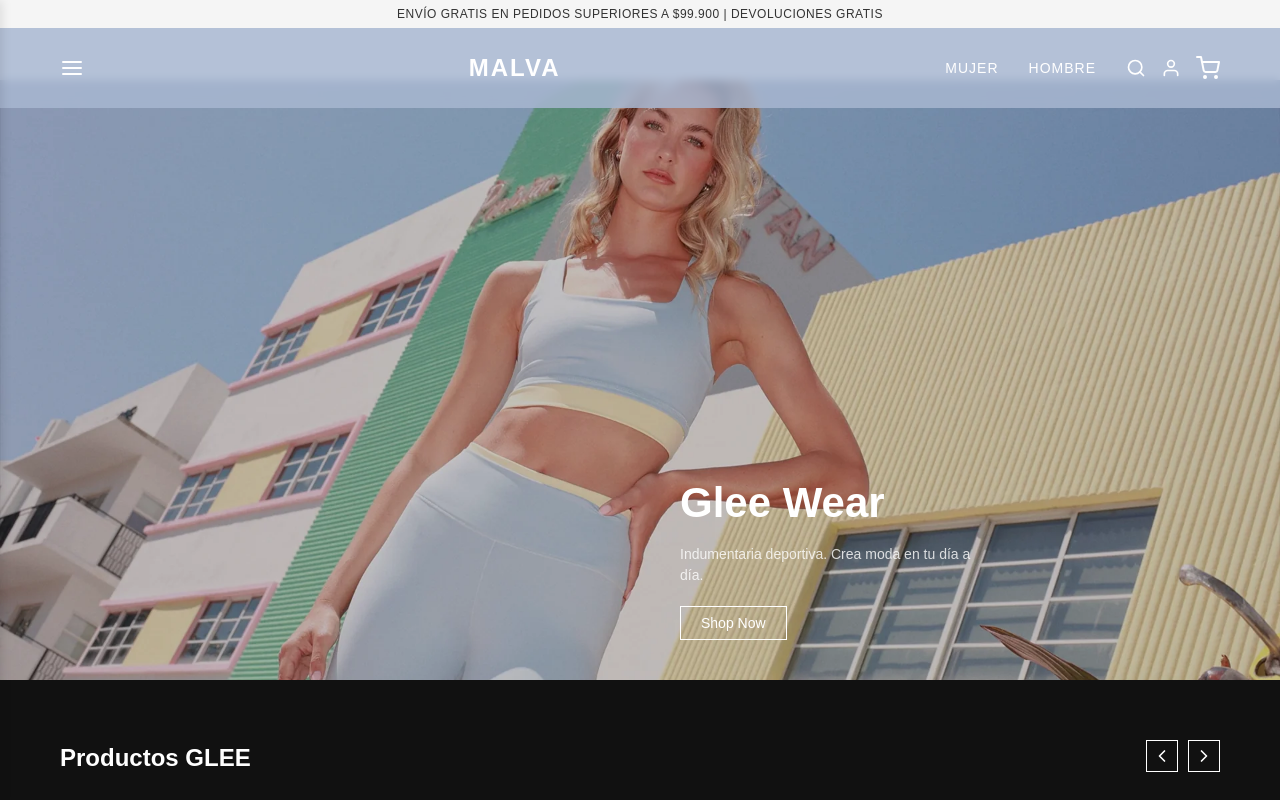
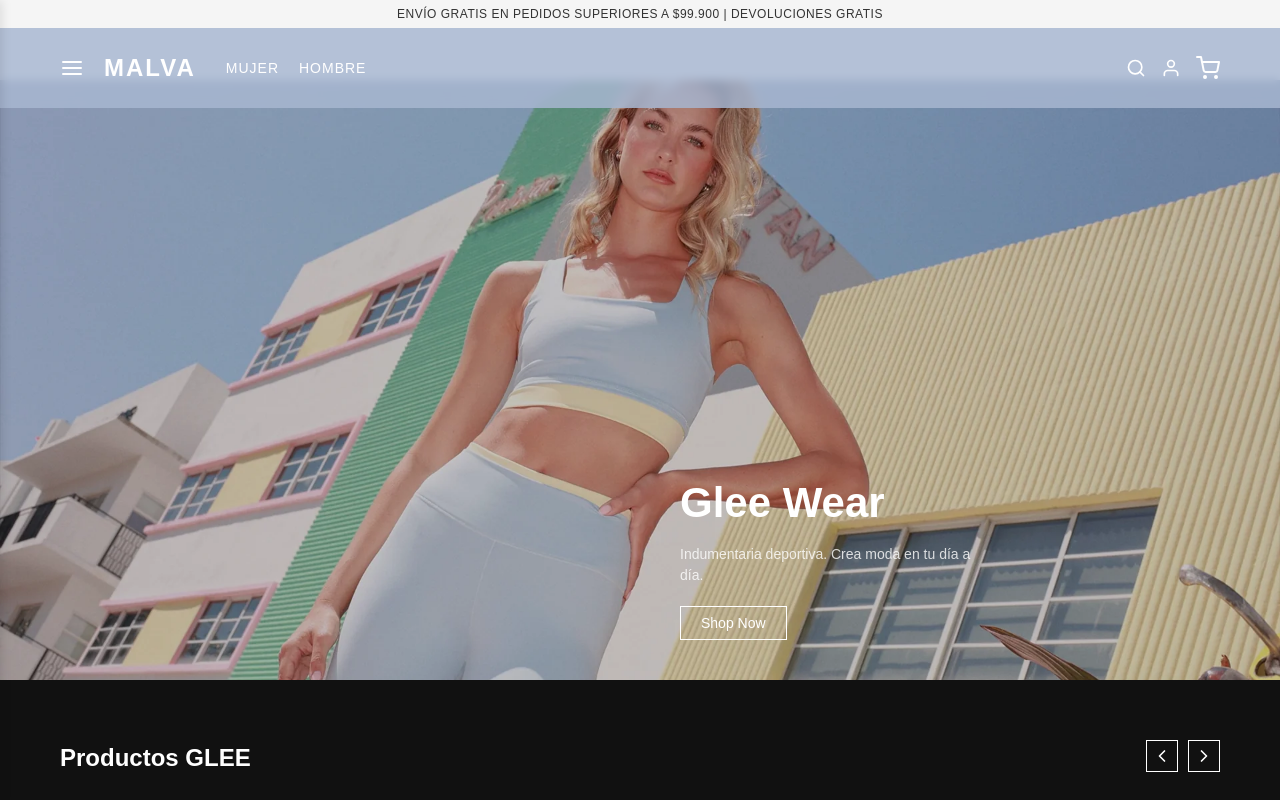
Before and after one commit to ferchin1989/prueba_tecnica_semi_senior, a React (Create React App) app: page / in a window 1280 px wide. Shown: the top 800 px of the page. Built offline with nearby package versions, Linux system fonts and the light colour scheme.

Commit message:
implementacion arreglo menu hamburguesa

```diff
--- a/src/components/layout/Header.tsx
+++ b/src/components/layout/Header.tsx
@@ -75,6 +75,8 @@ const Header: React.FC = () => {
       {/* Main header */}
       <div className={styles.mainHeader}>
         <div className="container flex justify-between items-center w-full">
+          {/* Left section with hamburger, logo and main nav */}
+          <div className={styles.leftSection}>
             {/* Hamburger menu (mobile) */}
             <button
               className={`${styles.hamburger} ${mobileMenuOpen ? styles.hamburgerActive : ''}`}
@@ -95,16 +97,19 @@ const Header: React.FC = () => {
               </Link>
             </div>
 
-          {/* Desktop navigation */}
-          <nav className={styles.navContainer}>
-            <ul className={styles.navLinks}>
-              <li className={styles.navLink}>
+            {/* Main navigation links */}
+            <ul className={styles.mainNavLinks}>
+              <li className={styles.mainNavLink}>
                 <Link to="/mujer">Mujer</Link>
               </li>
-              <li className={styles.navLink}>
+              <li className={styles.mainNavLink}>
                 <Link to="/hombre">Hombre</Link>
               </li>
             </ul>
+          </div>
+
+          {/* Desktop navigation - right side */}
+          <nav className={styles.navContainer}>
 
             {/* Icons */}
             <div className={styles.icons}>
--- a/src/styles/Header.module.css
+++ b/src/styles/Header.module.css
@@ -32,6 +32,12 @@
   border-bottom: none;
 }
 
+.leftSection {
+  display: flex;
+  align-items: center;
+  gap: 20px;
+}
+
 .logo {
   height: 40px;
   display: flex;
@@ -59,6 +65,28 @@
   display: flex;
   gap: 30px;
   margin-right: 30px;
+}
+
+.mainNavLinks {
+  display: flex;
+  gap: 20px;
+  margin-left: 10px;
+  list-style: none;
+}
+
+.mainNavLink {
+  font-size: 14px;
+  font-weight: 500;
+  text-transform: uppercase;
+  cursor: pointer;
+  position: relative;
+  padding: 5px 0;
+  color: white;
+  letter-spacing: 1px;
+}
+
+.mainNavLink:hover {
+  color: var(--accent);
 }
 
 .navLink {
@@ -142,7 +170,8 @@
   position: fixed;
   top: 0;
   left: 0;
-  width: 100%;
+  width: 33%; /* Ocupa un tercio del ancho de la pantalla */
+  min-width: 300px; /* Ancho mínimo para asegurar usabilidad */
   height: 100vh;
   background-color: white;
   z-index: 100;
@@ -306,6 +335,10 @@
     display: none;
   }
 
+  .mainNavLinks {
+    display: none;
+  }
+
   .hamburger {
     display: flex;
   }
@@ -331,7 +364,8 @@
   }
 
   .mobileMenu {
-    width: 100%;
+    width: 80%;
+    min-width: 250px;
     padding-top: 80px;
   }
 
```
Lines whose indentation alone changed are shown as unchanged.
